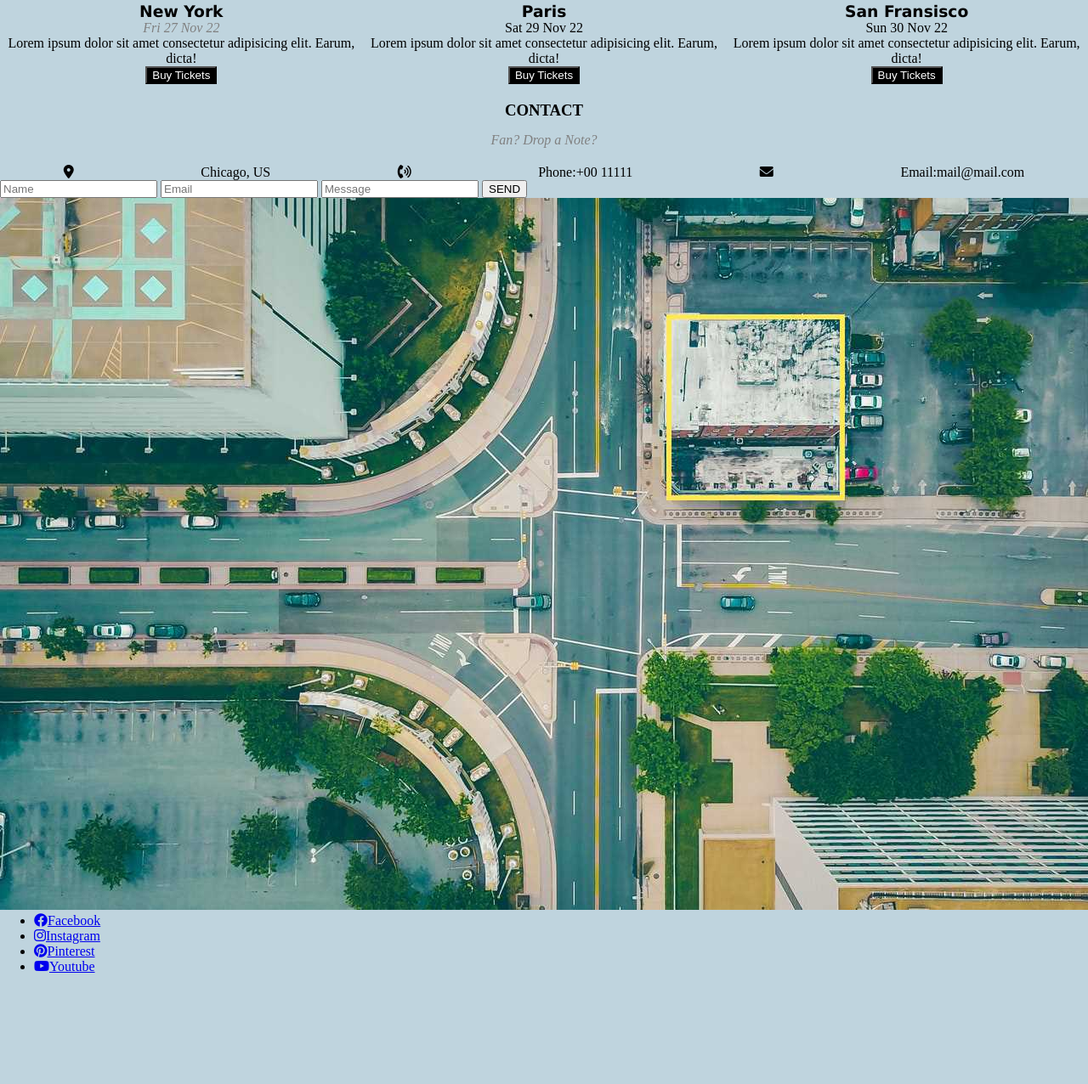
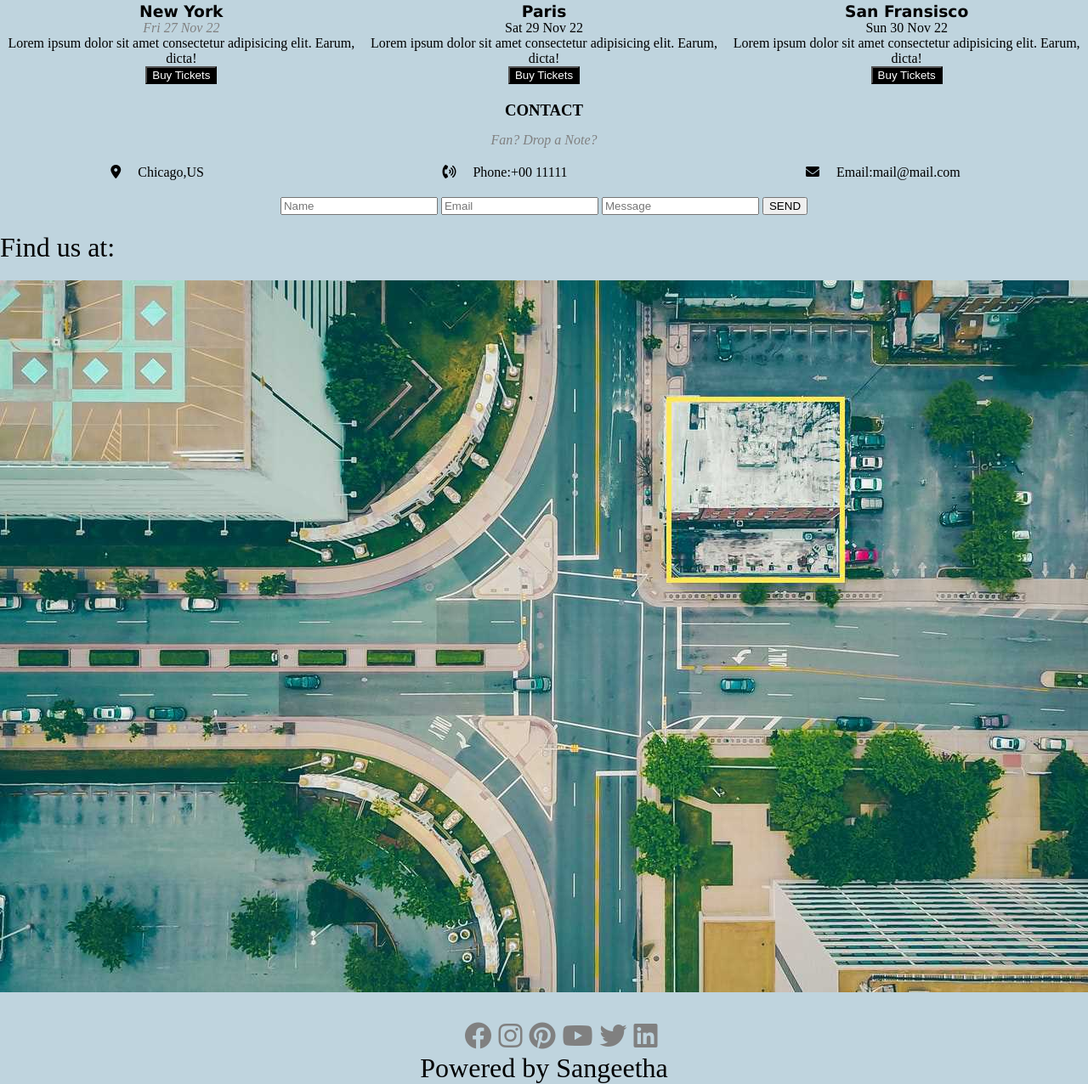
Before and after one commit to sgujuluva/concert-project1, a plain HTML site: page index.html in a window 1280 px wide. Shown: the part 2737-4013 px from the top of the page at 85% size. Before the commit the page ends 3884 px from the top, so only its background shows below. Drawn offline with Linux system fonts and the light colour scheme.

Commit message:
first commit on 15jan

```diff
--- a/index.html
+++ b/index.html
@@ -118,10 +118,17 @@
 <h3>CONTACT</h3>
 <p><em>Fan? Drop a Note?</em></p>
 <div class="location-info">
-    <i class="fas fa-map-marker-alt"></i>Chicago, US
-    <i class="fas fa-phone-volume"></i>Phone:+00 11111
-    <i class="fas fa-envelope"></i>Email:mail@mail.com
+    <div class="chic">
+        <i class="fas fa-map-marker-alt"></i><span>Chicago,US  </span>
     </div>
+    <div class="phone">
+        <i class="fas fa-phone-volume"></i><span>Phone:+00 11111</span>
+    </div>
+    <div class="email">
+        <i class="fas fa-envelope"></i><span>Email:mail@mail.com</span>
+    </div>
+
+</div>
         <!-- form section -->
         <div class="contact-form">
 <input type="text" placeholder="Name" required>
@@ -132,18 +139,21 @@
     </section>
     <!-- Image of location map -->
     <div class="map-image">
+        <p>Find us at:</p>
     <img src="./img/map.jpg" alt="image map">
 </div>
 <!-- footer -->
 <footer>
     <div class="social-icons">
         <ul>
-            <li><a href="#"><i class="fab fa-facebook"></i>Facebook</a></li>
-            <li><a href="#"><i class="fab fa-instagram"></i>Instagram</a></li>
-            <li><a href="#"><i class="fab fa-pinterest"></i>Pinterest</a></li>
-            <li><a href="#"><i class="fab fa-youtube"></i>Youtube</a></li>
+            <li><a href="#"><i class="fab fa-facebook"></i></a></li>
+            <li><a href="#"><i class="fab fa-instagram"></i></a></li>
+            <li><a href="#"><i class="fab fa-pinterest"></i></a></li>
+            <li><a href="#"><i class="fab fa-youtube"></i></a></li>
+            <li><a href="#"><i class="fab fa-twitter"></i></a></li>
+            <li><a href="#"><i class="fab fa-linkedin"></i></a></li>
         </ul>
-
+       <p>Powered by Sangeetha</p>
 
     </div>
 </footer>
--- a/style.css
+++ b/style.css
@@ -102,6 +102,43 @@ text-align: center;
  }
  .location-info {
     margin-top: 20px;
-display:flex;
+    margin-bottom: 20px;
+    display:flex;
 justify-content:space-around;
+
  }
+ .location-info .chic span{
+     padding:20px;
+ }
+ .location-info .phone span{
+    padding:20px;
+}
+.location-info .email span{
+    padding:20px;
+}
+/* form section */
+.contact-form{
+    text-align: center;
+}
+ /* map */
+ .map-image p{
+     font-size: xx-large;
+margin-top: 20px;
+margin-bottom: 20px;
+ }
+/* social icons */
+.social-icons{
+    margin-top: 30px;
+    text-align: center;
+    font-size: xx-large;
+}
+
+.social-icons ul li {
+
+    display:inline;
+
+}
+.social-icons ul li a{
+
+    color:grey;
+}
```
